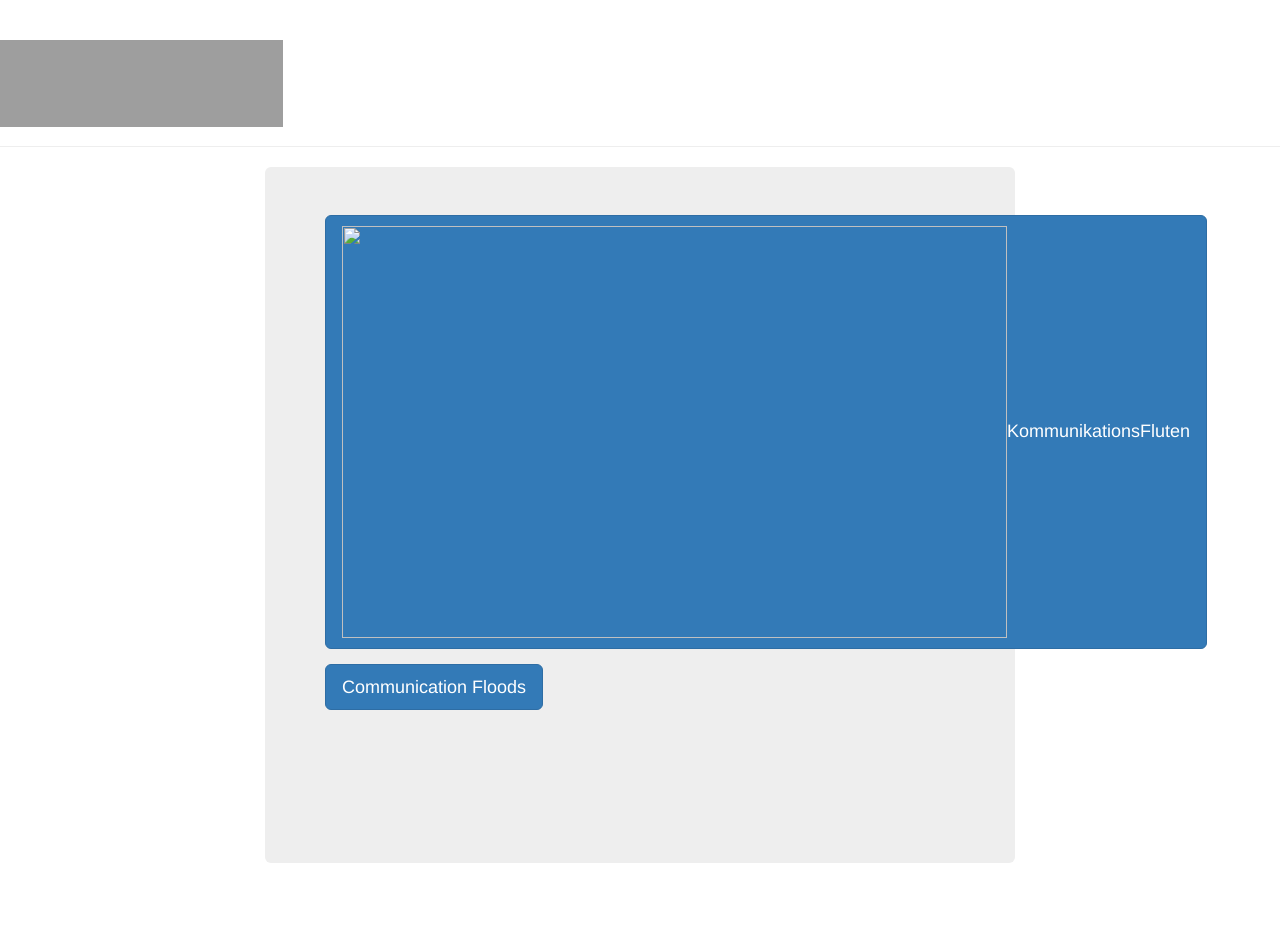
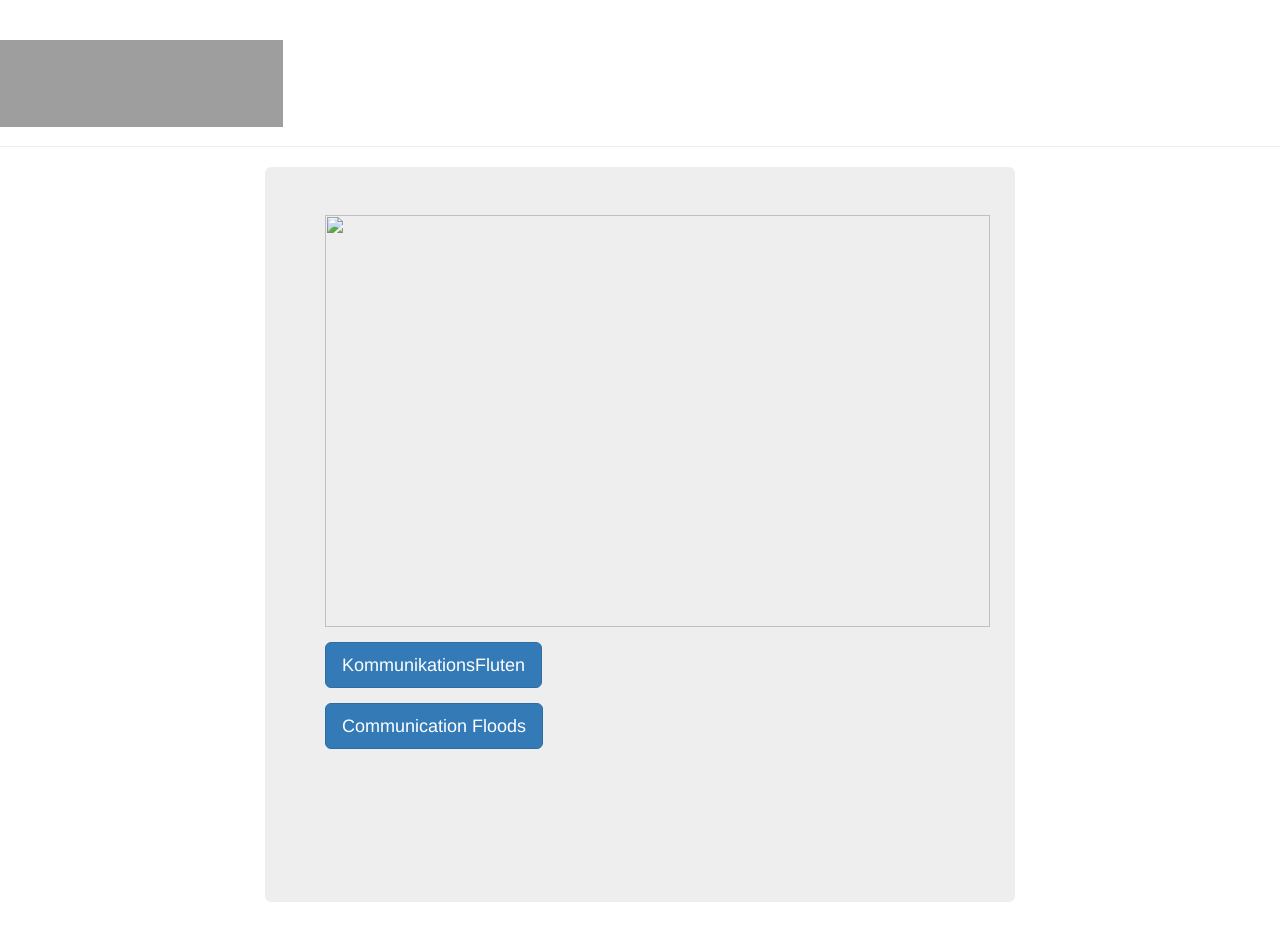
Before and after one commit to susedev/test, a Jekyll site: the page built from index.html, in a window 1280 px wide. Built offline with Jekyll 4.4.1, drawn with Linux system fonts in a browser that asks for light colours; nearby versions of some CDN libraries; before the commit the page ends 900 px from its top, so only the background shows below that; grey boxes are pictures that could not be loaded.

Commit message:
Edit from JekyllCMS

```diff
--- a/index.html
+++ b/index.html
@@ -3,7 +3,9 @@ layout: home
 title: Home
 ---
 <div class="jumbotron">
-<p><a class="btn btn-primary btn-lg" href="http://eijc.github.io/data/konferenz-kommunikationsfluten.html" role="button"><img alt="" src="{{ site.base_url }}/media/welle-web.png" style="width: 665px; height: 412px;" />KommunikationsFluten</a></p>
+<p><img alt="" src="{{ site.base_url }}/media/welle-web.png" style="width: 665px; height: 412px;" /></p>
+
+<p><a class="btn btn-primary btn-lg" href="http://eijc.github.io/data/konferenz-kommunikationsfluten.html" role="button">KommunikationsFluten</a></p>
 
 <p><a class="btn btn-primary btn-lg" href="http://eijc.github.io/data/conference-communication-floods.html" role="button">Communication Floods</a></p>
 
```
